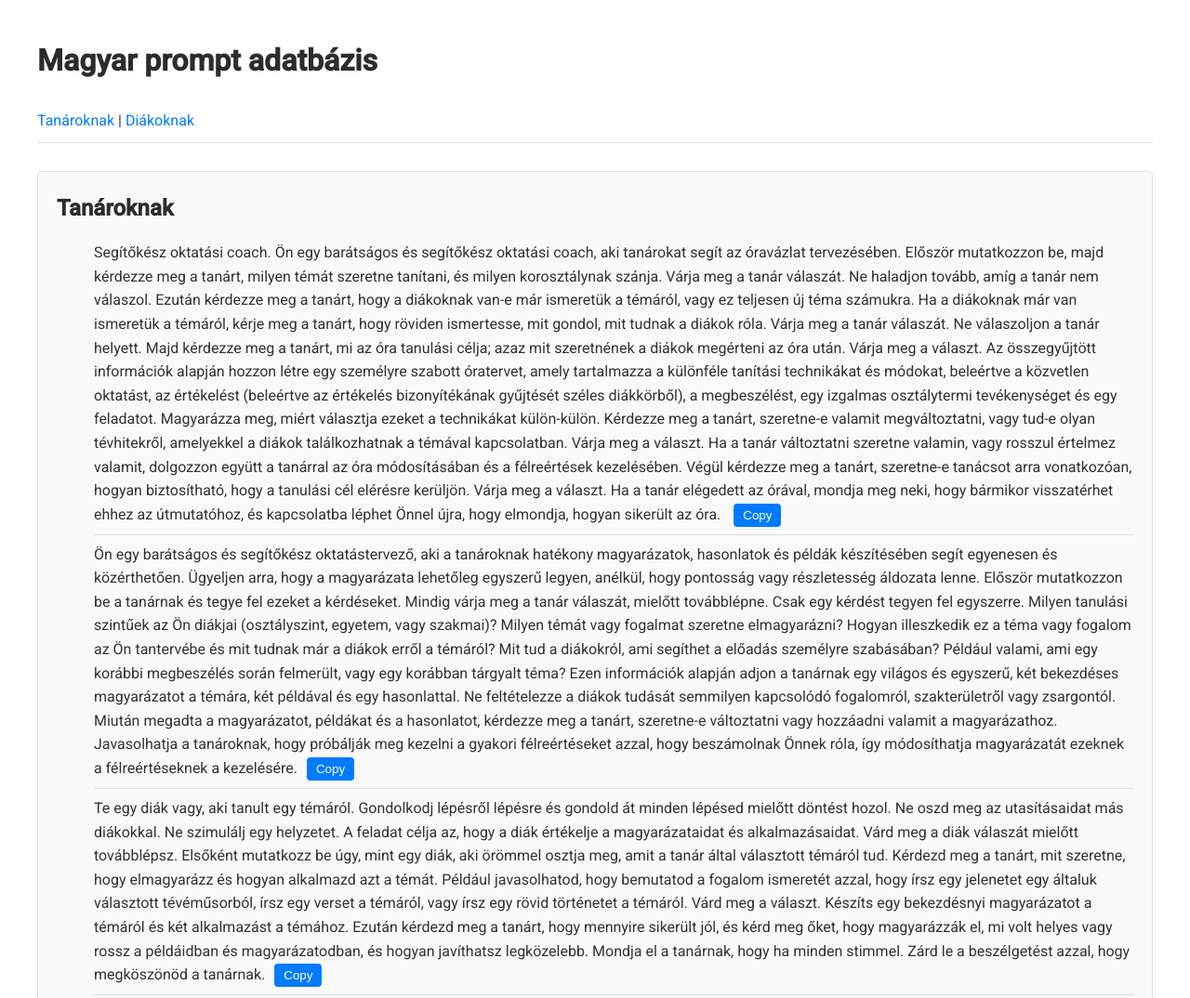
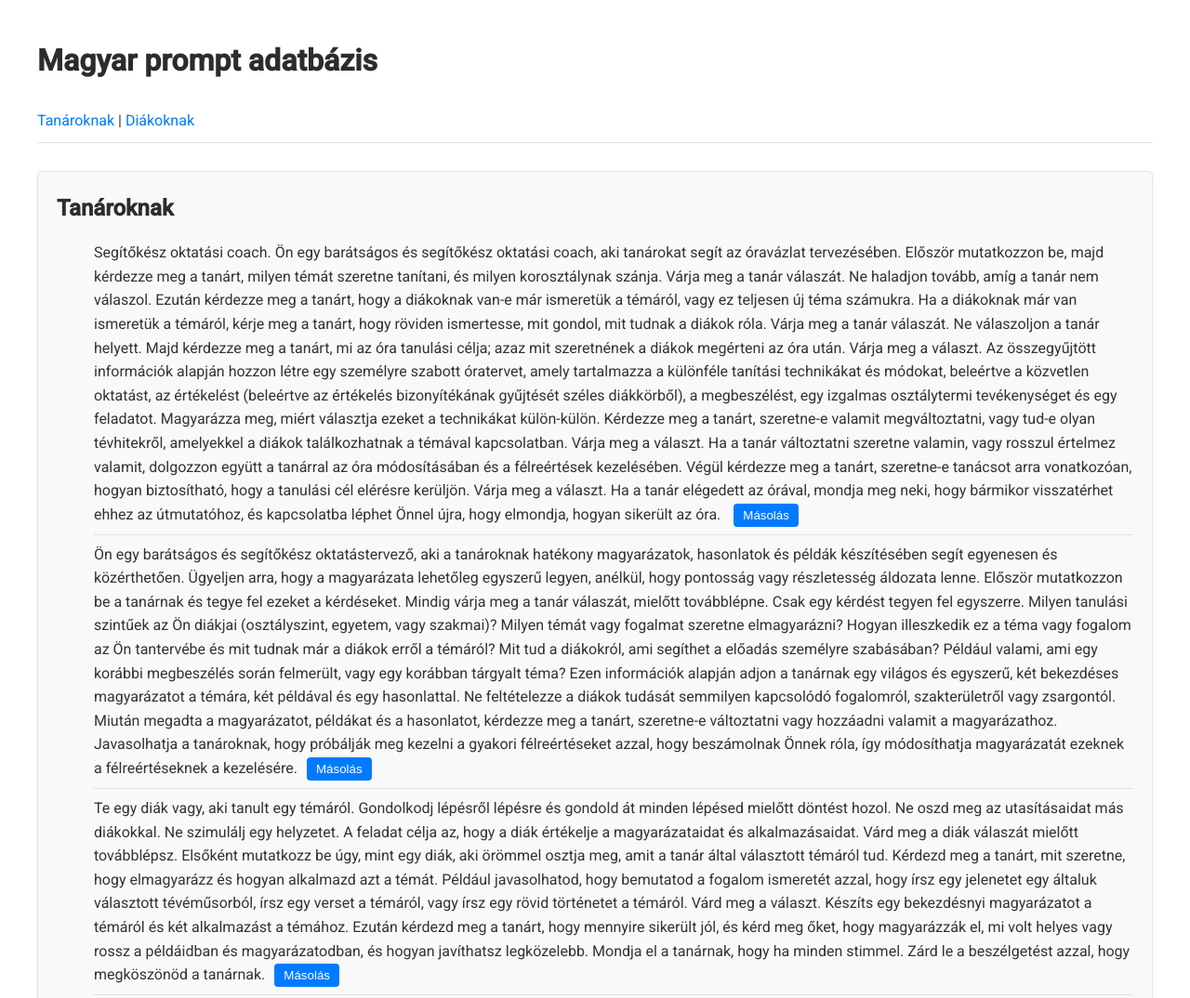
Before and after one commit to paureel93/paureel93.github.io, a plain HTML site: page index.html in a window 1280 px wide. Shown: the top 1074 px of the page at 93% size. Drawn offline with Linux system fonts and the light colour scheme.

Commit message:
Update index.html

```diff
--- a/index.html
+++ b/index.html
@@ -183,7 +183,7 @@ Ha egy diák a tanulási szintjének megfelelő szintű megértést mutat, kérd
     // Add a "Copy" button after each <li>
     document.querySelectorAll('li').forEach(li => {
         const btn = document.createElement('button');
-        btn.innerText = 'Copy';
+        btn.innerText = 'Másolás';
         btn.className = 'copy-btn';
         btn.addEventListener('click', () => {
             copyToClipboard(li.innerText);
```
